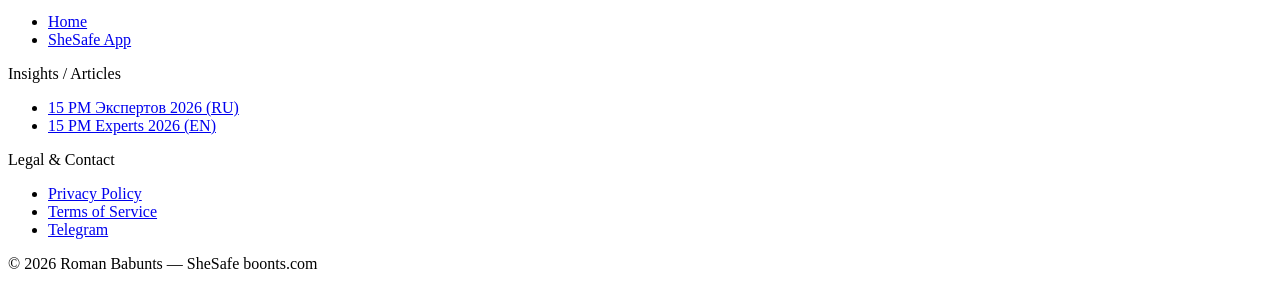
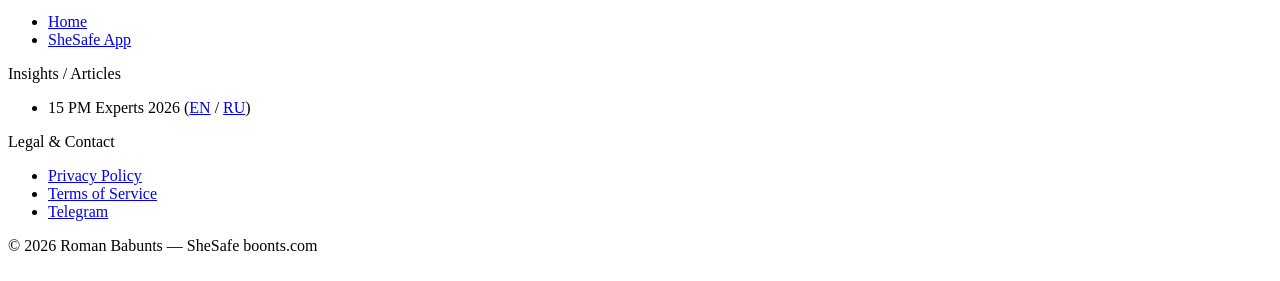
Before and after one commit to romargera/boonts_com, a website built with Vite: page src/shesafe/index.html in a window 1280 px wide. Shown: the part 3081-3362 px from the top of the page. Built offline with nearby package versions, Linux system fonts and the light colour scheme.

Commit message:
style(footer): format article link as '15 PM Experts 2026 (EN / RU)' on all pages

```diff
--- a/src/index.html
+++ b/src/index.html
@@ -147,8 +147,7 @@
         <div>
           <div class="site-footer-col-title">Insights / Articles</div>
           <ul class="site-footer-links">
-            <li><a href="/insights/ru/roman-vs-experts.html">15 PM Экспертов 2026 (RU)</a></li>
-            <li><a href="/insights/en/roman-vs-experts.html">15 PM Experts 2026 (EN)</a></li>
+            <li>15 PM Experts 2026 (<a href="/insights/en/roman-vs-experts.html">EN</a> / <a href="/insights/ru/roman-vs-experts.html">RU</a>)</li>
           </ul>
         </div>
         <div>
--- a/src/shesafe/index.html
+++ b/src/shesafe/index.html
@@ -113,8 +113,7 @@
         <div>
           <div class="site-footer-col-title">Insights / Articles</div>
           <ul class="site-footer-links">
-            <li><a href="/insights/ru/roman-vs-experts.html">15 PM Экспертов 2026 (RU)</a></li>
-            <li><a href="/insights/en/roman-vs-experts.html">15 PM Experts 2026 (EN)</a></li>
+            <li>15 PM Experts 2026 (<a href="/insights/en/roman-vs-experts.html">EN</a> / <a href="/insights/ru/roman-vs-experts.html">RU</a>)</li>
           </ul>
         </div>
         <div>
--- a/src/styles/components.css
+++ b/src/styles/components.css
@@ -182,6 +182,11 @@ a.company-link:hover {
   gap: 0.4rem;
 }
 
+.site-footer-links li {
+  color: var(--text-primary);
+  font-size: 0.85rem;
+}
+
 .site-footer-links a {
   color: var(--text-primary);
   text-decoration: none;
```
Also changed, not shown: src/insights/en/roman-vs-experts.html (+1 -2 lines), src/insights/ru/roman-vs-experts.html (+1 -2 lines), dist/assets/animations-Dsj783bb.css (deleted), dist/assets/animations-WQLYS6Jd.css (added), dist/index.html, dist/insights/en/roman-vs-experts.html, dist/insights/ru/roman-vs-experts.html, dist/shesafe/index.html.
